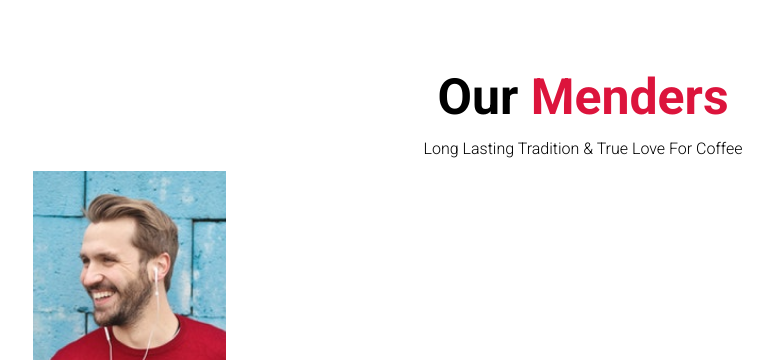
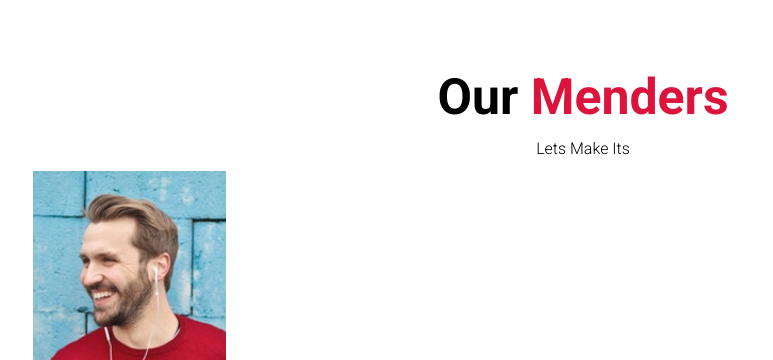
Before and after one commit to Thamjid/wl2web, a plain HTML site: page index.html in a window 1280 px wide. Shown: the part 2140-2500 px from the top of the page, without its empty margins (57-830 px from the left). Drawn offline with Linux system fonts and the light colour scheme.

Commit message:
Update index.html

```diff
--- a/index.html
+++ b/index.html
@@ -130,7 +130,7 @@
 
     <section class="menders" id="menders">
         <h1 class="heading"> Our <span>menders</span></h1>
-        <p class="heading-description"> Long lasting tradition & true love for coffee</p>
+        <p class="heading-description"> lets make its </p>
         <div class="container">
             <div class="menders-box">
                 <div class="menders-img">
```
